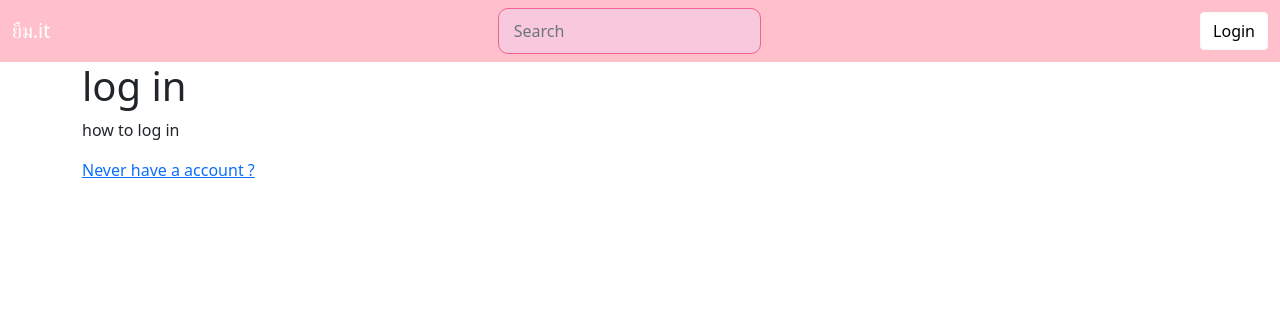
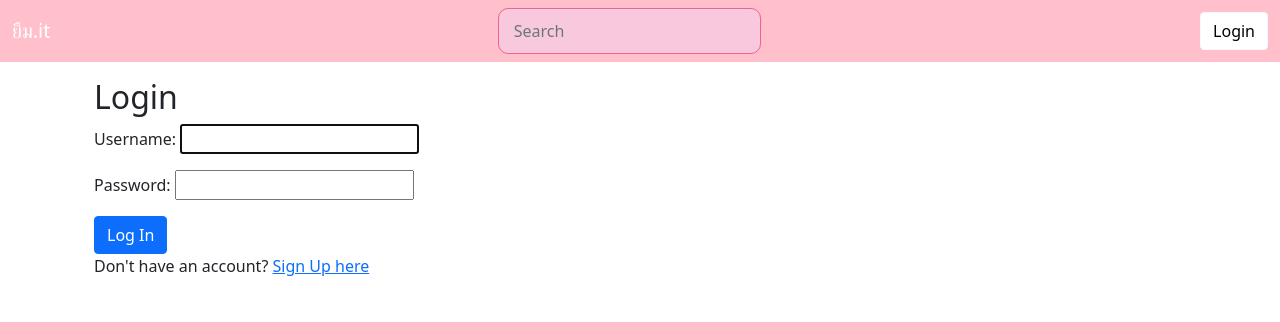
Before and after one commit to EtcallmomZ/-.it, a Django app: page /login in a window 1280 px wide. Shown: the top 322 px of the page. Run offline with Django 5.2, Linux system fonts and the light colour scheme.

Commit message:
add a login

```diff
--- a/my_borrow_project/myapp/templates/base.html
+++ b/my_borrow_project/myapp/templates/base.html
@@ -19,10 +19,14 @@
     <form class="d-flex mx-auto">
       <input class="form-control me-2"  type="search" placeholder="Search" aria-label="Search">
     </form>
+    {% if user.is_authenticated %}
+    <a class="btn btn-outline-light" href="user"> {{user.username|capfirst}}</a>
+    {% else %}
     <a class="btn btn-outline-light" href = "login">Login</a>
+    {% endif %}
   </div>
 </nav>
-    <div class="container my-">
+    <div class="container my-3">
         {% block content %}
         <!-- ส่วนนี้จะเป็นเนื้อหาที่มันเปลี่ยนไปตามการใช้งาน เราเลยกำหนดพื้นที่ไว้ตามตัวแปร ข้างบนคือเว็บเรามันจะซ้ำๆกัน -->
         {% endblock %}
--- a/my_borrow_project/myapp/templates/login.html
+++ b/my_borrow_project/myapp/templates/login.html
@@ -1,11 +1,27 @@
-{% extends "base.html" %}
-{% block title %}
-   <title>Login</title>
+{% extends 'base.html' %}
+{% block content %}
+<div class="container">
+    <h2>Login</h2>
+
+    {% if messages %}
+        {% for message in messages %}
+            <div class="alert alert-{{ message.tags }}">
+                {{ message }}
+            </div>
+        {% endfor %}
+    {% endif %}
+
+    <form method="POST" action="">
+        {% csrf_token %}
+        {{ form.as_p }}
+
+        <button type="submit" class="btn btn-primary">Log In</button>
+    </form>
+
+    <p>
+        Don't have an account?
+        <a href="signup">Sign Up here</a>
+    </p>
+
+</div>
 {% endblock %}
-
-{% block content %}
-    <h1>log in</h1>
-    <p>how to log in </p>
-
-    <a href="form">Never have a account ?</a>
-{% endblock %}
--- a/my_borrow_project/myapp/urls.py
+++ b/my_borrow_project/myapp/urls.py
@@ -2,9 +2,9 @@ from django.urls import path
 from myapp import views
 
 urlpatterns = [
-    path('',views.index),
-    path('index',views.index),
-    path('login',views.login),
-    path('form',views.form),
-    path('user',views.user)
+    path('',views.index,name = 'index'),
+    path('index',views.index,name = 'index'),
+    path('login',views.login_view, name = 'login'),
+    path('signup',views.signup, name = 'signup'),
+    path('user',views.user,name = 'user')
 ]
--- a/my_borrow_project/myapp/views.py
+++ b/my_borrow_project/myapp/views.py
@@ -1,25 +1,48 @@
-from django.shortcuts import render
+from django.shortcuts import render,redirect
 from django.http import HttpResponse
-from django.contrib.auth.forms import UserCreationForm
 from django.contrib import messages
+from .forms import SignUpForm # import signup มา
+#import autencation form มาอันนี้ django ให้มาเป็นฟอร์มสำเร็จ
+from django.contrib.auth.forms import AuthenticationForm
+#import การใช้งานพร้อมเปลี่ยนชื่อไม่ให้มันซ้ำกัน
+from django.contrib.auth import authenticate , login as auth_login , logout as auth_logout
 
 # Create your views here.
 def index(request):
     return render(request,"index.html")
-def login(request):
-    return render(request,"login.html")
+def login_view(request):
+    if request.method == 'POST':
+        form = AuthenticationForm(request,data = request.POST)
+        if form.is_valid():
+            username = form.cleaned_data.get('username')
+            password = form.cleaned_data.get('password')
 
-def form(request):
+            user = authenticate(username=username,password=password)
+            if user is not None:
+                auth_login(request,user)
+                messages.success(request, f"Welcome back ,{username}")
+                return redirect('user')
+            else:
+                messages.error(request,"Invalid username or password.")
+        else:
+            messages.error(request,"Invalid username or password.")
+    else:
+        form = AuthenticationForm()
+    return render(request,"login.html", {'form': form})
+
+def signup(request):
     if request.method == 'POST':
-        form = UserCreationForm(request.POST)
+        form = SignUpForm(request.POST)
         if form.is_valid():
             form.save()
             username = form.cleaned_data.get("username")
             messages.success(request, f'Account created for {username}! You can now log in')
             return redirect('login')
+        else:
+            messages.error(request, 'Please correct the errors below.')
     else:
-        form = UserCreationForm()
-    return render(request,"form.html" , {'form' : form})
+        form = SignUpForm()
+    return render(request, "signup.html", {'form': form})
 
 def user(request):
     return render(request,"user.html")
--- a/my_borrow_project/static/style.css
+++ b/my_borrow_project/static/style.css
@@ -12,8 +12,6 @@
 
 
 
-/* --- Card Styles --- */
-
 /* การ์ดหลัก (Login/Sign Up box) */
 .custom-card {
     background-color: #FFE6EA;
@@ -21,13 +19,13 @@
     width: 400px;
     max-width: 90%;
     padding: 30px;
-    box-shadow: 0 4px 8px rgba(0, 0, 0, 0.1); /* เงาเล็กน้อย */
+    box-shadow: 0 4px 8px rgba(0, 0, 0, 0.1);
 }
 
 
 .custom-title {
     font-size: 2.5rem;
-    color: #f06292; /* สีชมพูเข้ม */
+    color: #f06292;
     font-weight: bold;
 }
 
@@ -42,16 +40,16 @@
 
 
 .form-control {
-    border: 1px solid  #f06292!important;
-    background-color: #F8C8DC !important;
-    border-radius: 10px !important;
-    padding: 10px 15px !important;
+    border: 1px solid  #f06292;
+    background-color: #F8C8DC;
+    border-radius: 10px ;
+    padding: 10px 15px ;
 }
 
 
 .form-control:focus {
-    border-color:  #f06292 !important;
-    box-shadow: 0 0 0 0.25rem rgba(240, 98, 146, 0.25) !important;
+    border-color:  #f06292 ;
+    box-shadow: 0 0 0 0.25rem rgba(240, 98, 146, 0.25) ;
 }
 
 
```
Also changed, not shown: my_borrow_project/myapp/forms.py (added, +20 -0 lines), my_borrow_project/myapp/templates/signup.html (renamed from my_borrow_project/myapp/templates/form.html, +8 -6 lines), my_borrow_project/db.sqlite3.
